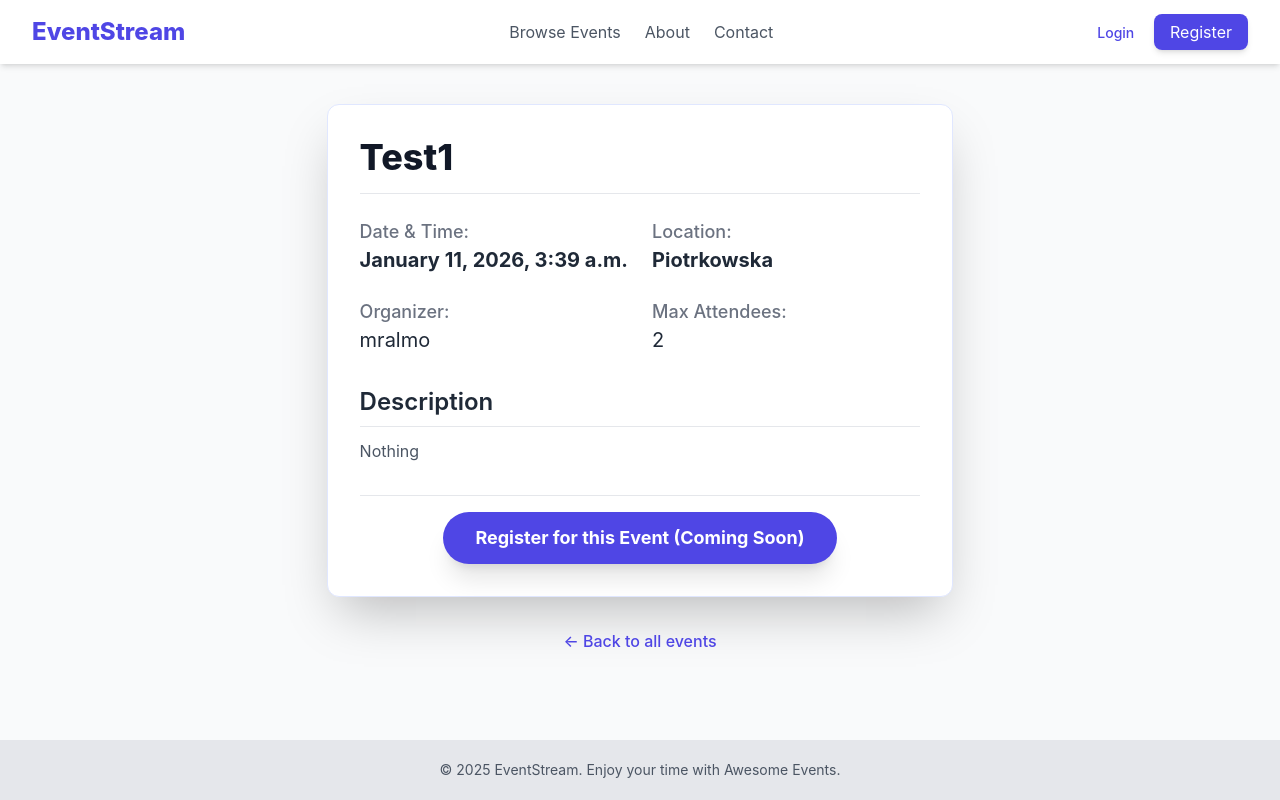
After one commit to MrAlmo/EventSite, a Django app: page /events/2 in a window 1280 px wide. The commit adds this page. Run offline with Django 5.2, Linux system fonts and the light colour scheme; data comes from the database, SQL or seed files in the repository; some libraries are stand-ins or nearby versions.

Commit message:
Adding events

```diff
--- a/eventsite/core/templates/core/home.html
+++ b/eventsite/core/templates/core/home.html
@@ -13,7 +13,7 @@
 
 
         <div class="space-x-4">
-            <a href="#" class="inline-block py-3 px-8 text-lg font-semibold text-white bg-indigo-600 rounded-full shadow-lg hover:bg-indigo-700 transform hover:scale-105 transition duration-300">
+            <a href="{% url 'event_list' %}" class="inline-block py-3 px-8 text-lg font-semibold text-white bg-indigo-600 rounded-full shadow-lg hover:bg-indigo-700 transform hover:scale-105 transition duration-300">
                 Browse All Events
             </a>
 
--- a/eventsite/events/models.py
+++ b/eventsite/events/models.py
@@ -9,7 +9,7 @@ class Event(models.Model):
     title = models.CharField(max_length=200)
     description = models.TextField()
     location = models.CharField(max_length=255)
-    date = models.DateTimeField()
+    date_time = models.DateTimeField()
 
     creator = models.ForeignKey(settings.AUTH_USER_MODEL, on_delete=models.CASCADE)
 
@@ -19,7 +19,7 @@ class Event(models.Model):
     created_at = models.DateTimeField(auto_now_add=True)
     updated_at = models.DateTimeField(auto_now=True)
 
-    max_attendance = models.IntegerField(default=0, blank=True, null=True)
+    max_attendance = models.IntegerField(default=0, blank=True)
 
     def get_absolute_url(self):
-        return reverse('event-detail', kwargs={'pk': self.pk})
+        return reverse('event_detail', kwargs={'pk': self.pk})
--- /dev/null
+++ b/eventsite/events/templates/events/event_detail.html
@@ -0,0 +1,67 @@
+{% extends "base.html" %}
+
+{% block title %}{{ event.title }}{% endblock %}
+
+{% block content %}
+<div class="max-w-4xl mx-auto">
+    <div class="bg-white p-8 rounded-xl shadow-2xl border border-indigo-100">
+        <div class="flex justify-between items-center border-b pb-4 mb-6">
+            <h1 class="text-4xl font-extrabold text-gray-900">{{ event.title }}</h1>
+
+            {% comment %} Check if the current user is the event creator AND a moderator {% endcomment %}
+            {% if user.is_authenticated and user.is_moderator and user == event.creator %}
+            <div class="space-x-3 flex">
+                <a href="{% url 'event_update' event.pk %}"
+                   class="px-4 py-2 bg-yellow-500 text-white font-semibold rounded-lg shadow-md hover:bg-yellow-600 transition duration-150">
+                    Edit Event
+                </a>
+                <a href="{% url 'event_delete' event.pk %}"
+                   class="px-4 py-2 bg-red-600 text-white font-semibold rounded-lg shadow-md hover:bg-red-700 transition duration-150">
+                    Delete Event
+                </a>
+            </div>
+            {% endif %}
+        </div>
+
+        <div class="grid md:grid-cols-2 gap-6 mb-8 text-lg">
+            <div>
+                <p class="text-gray-500 font-medium">Date & Time:</p>
+                <p class="text-gray-800 font-bold text-xl">{{ event.date_time|date:"F j, Y, P" }}</p>
+            </div>
+            <div>
+                <p class="text-gray-500 font-medium">Location:</p>
+                <p class="text-gray-800 font-bold text-xl">{{ event.location }}</p>
+            </div>
+            <div>
+                <p class="text-gray-500 font-medium">Organizer:</p>
+                <p class="text-gray-800 text-xl">{{ event.creator.username }}</p>
+            </div>
+            <div>
+                <p class="text-gray-500 font-medium">Max Attendees:</p>
+                <p class="text-gray-800 text-xl">
+                    {% if event.max_attendance > 0 %}
+                        {{ event.max_attendance }}
+                    {% else %}
+                        Unlimited
+                    {% endif %}
+                </p>
+            </div>
+        </div>
+
+        <div class="mb-8">
+            <h2 class="text-2xl font-semibold text-gray-800 mb-3 border-b pb-2">Description</h2>
+            <p class="text-gray-600 whitespace-pre-wrap">{{ event.description }}</p>
+        </div>
+
+        <div class="text-center pt-4 border-t">
+            <button class="px-8 py-3 bg-indigo-600 text-white text-lg font-bold rounded-full shadow-xl hover:bg-indigo-700 transition duration-300 transform hover:scale-105">
+                Register for this Event (Coming Soon)
+            </button>
+        </div>
+    </div>
+
+    <div class="mt-8 text-center">
+        <a href="{% url 'event_list' %}" class="text-indigo-600 hover:text-indigo-800 font-medium">&larr; Back to all events</a>
+    </div>
+</div>
+{% endblock %}
--- a/eventsite/events/urls.py
+++ b/eventsite/events/urls.py
@@ -4,8 +4,8 @@ from . import views
 urlpatterns = [
     path('e', views.events, name='events'),
     path('', views.EventListView.as_view(), name='event_list'),
-    path('<int:pk>', views.EventDetailView.as_view(), name='event-detail'),
-    path('<int:pk>/edit', views.EventUpdateView.as_view(), name='event-update'),
-    path('<int:pk>/delete', views.EventDeleteView.as_view(), name='event-delete'),
-    path('create/', views.EventCreateView.as_view(), name='event-create'),
+    path('<int:pk>', views.EventDetailView.as_view(), name='event_detail'),
+    path('<int:pk>/edit', views.EventUpdateView.as_view(), name='event_update'),
+    path('<int:pk>/delete', views.EventDeleteView.as_view(), name='event_delete'),
+    path('create/', views.EventCreateView.as_view(), name='event_create'),
 ]
--- a/eventsite/events/views.py
+++ b/eventsite/events/views.py
@@ -46,7 +46,7 @@ class EventCreateView(CreateView, LoginRequiredMixin, ModeratorRequiredMixin):
 class EventUpdateView(UpdateView, LoginRequiredMixin, ModeratorRequiredMixin):
     model = Event
     form_class = EventForm
-    template_name = 'events/event_update.html'
+    template_name = 'events/event_form.html'
 
     def test_func(self):
         event = self.get_object()
--- a/eventsite/eventsite/settings.py
+++ b/eventsite/eventsite/settings.py
@@ -29,6 +29,8 @@ DEBUG = True
 
 ALLOWED_HOSTS = [
     "MrAlmo.pythonanywhere.com",
+    "localhost",
+    "127.0.0.1",
 ]
 
 
--- a/eventsite/templates/base.html
+++ b/eventsite/templates/base.html
@@ -26,12 +26,11 @@
             </a>
 
             <div class="hidden md:flex space-x-6">
-                <a href="#" class="text-gray-600 hover:text-indigo-600 transition duration-150">Browse Events</a>
+                <a href="{% url 'event_list' %}" class="text-gray-600 hover:text-indigo-600 transition duration-150">Browse Events</a>
                 <a href="#" class="text-gray-600 hover:text-indigo-600 transition duration-150">About</a>
                 <a href="#" class="text-gray-600 hover:text-indigo-600 transition duration-150">Contact</a>
             </div>
 
-            <!-- Auth/Action Buttons -->
             <div class="space-x-4">
                 {% if user.is_authenticated %}
                     <a href="#" class="text-sm font-medium text-gray-600 hover:text-indigo-600">
```
Also changed, not shown: eventsite/events/templates/events/event_delete.html (added, +31 -0 lines), eventsite/events/templates/events/event_form.html (added, +49 -0 lines), eventsite/db.sqlite3, eventsite/events/migrations/0002_rename_date_event_date_time.py (added), eventsite/users/migrations/0002_alter_customuser_groups_and_more.py (added).
